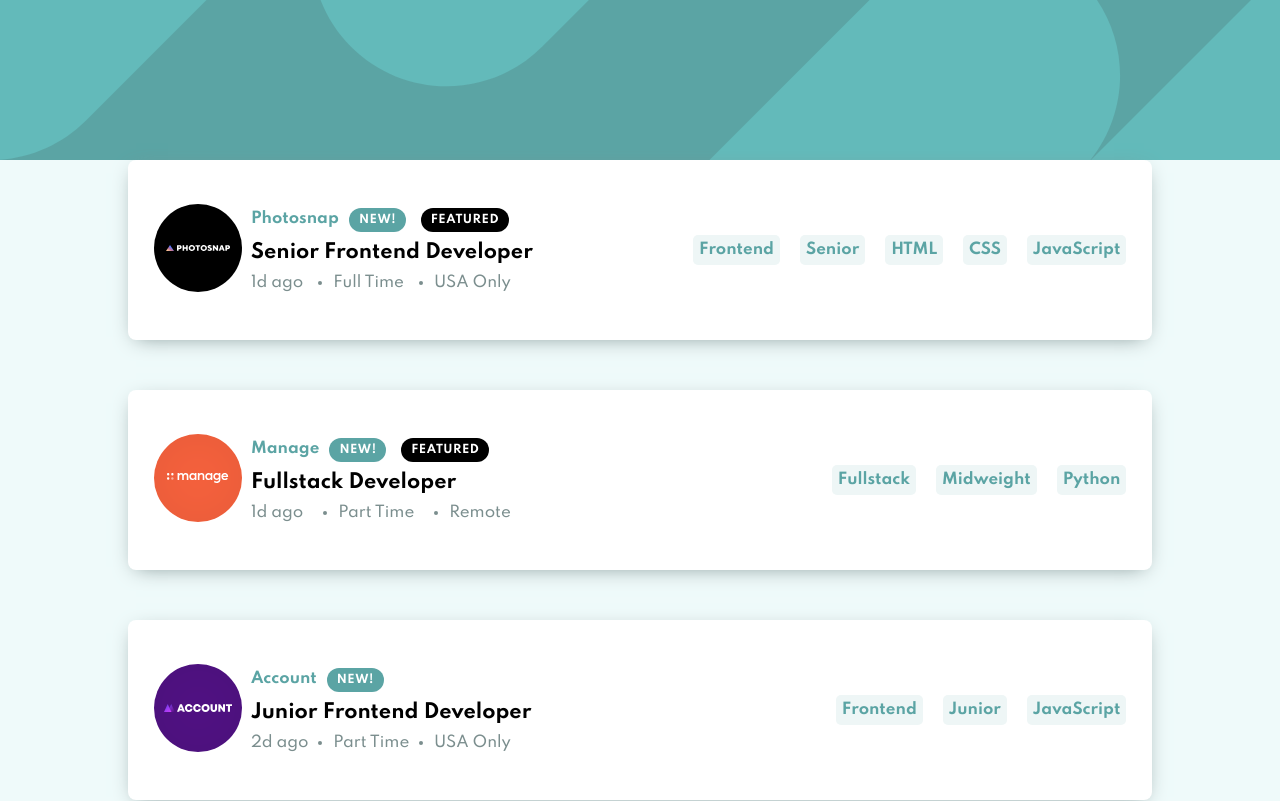
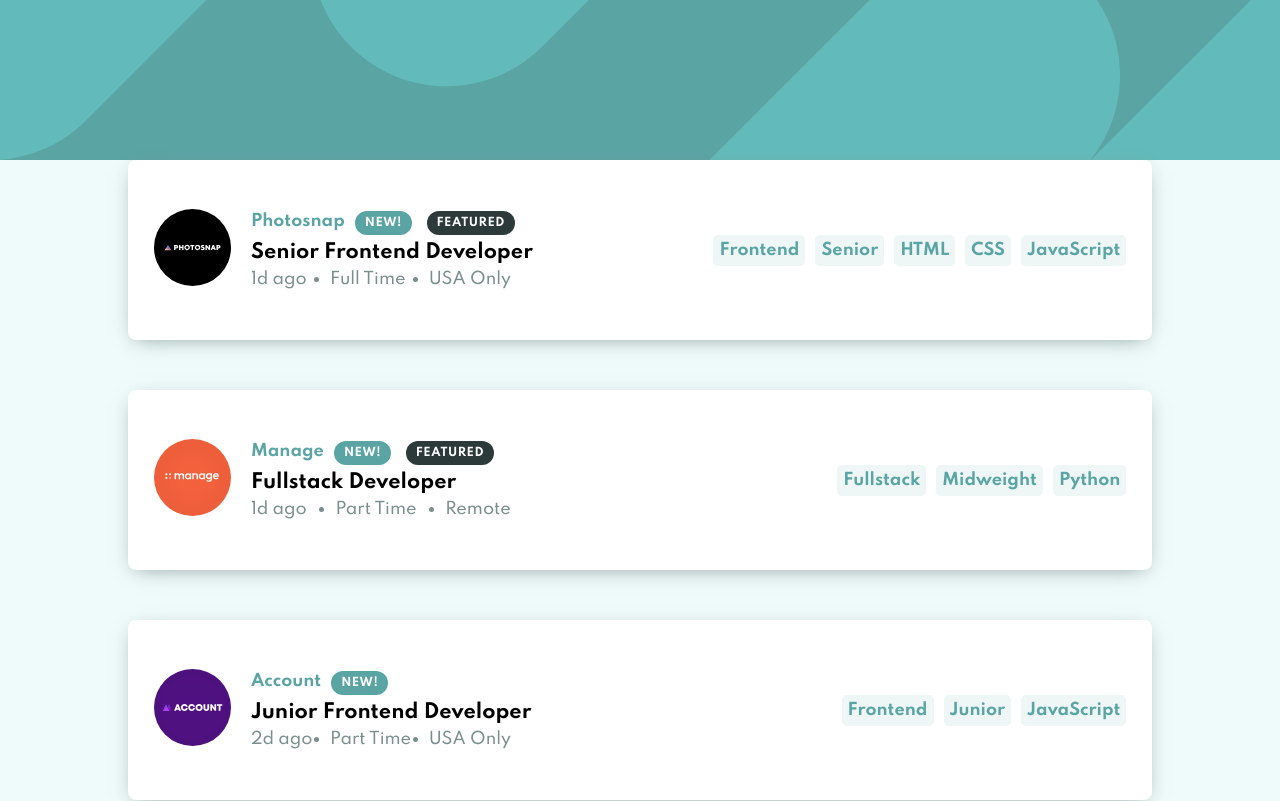
Before and after one commit to wwren/FM_Challenge_JobList, a React (Create React App) app: page / in a window 1280 px wide. Shown: the top 801 px of the page. Built offline with nearby package versions, Linux system fonts and the light colour scheme.

Commit message:
Fixed right panel look on mobile

```diff
--- a/src/assets/css/Job.css
+++ b/src/assets/css/Job.css
@@ -8,6 +8,7 @@
   border-radius: 8px;
   box-shadow: 0px 5px 20px -8px var(--dark-grayish-cyan);
   display: flex;
+  flex-direction: column;
   justify-content: center;
   align-items: center;
 }
@@ -23,10 +24,16 @@
   display: flex;
   flex-direction: row;
   justify-content: space-between;
+  position: relative;
 }
 
 .job__logo {
-  display: none;
+  position: absolute;
+  transform: translateY(-100%);
+}
+
+.job__logo img {
+  width: 80%;
 }
 
 .job__description__firstline {
@@ -52,12 +59,12 @@
 }
 
 .job__description__firstline-tags :nth-child(2) {
-  background-color: black;
+  background-color: var(--very-dark-grayish-cyan);
 }
 
 .job__description__secondline {
   text-decoration: none;
-  font-size: 1.2rem;
+  font-size: 1.02rem;
   color: black;
   font-weight: var(--font-heavy);
 }
@@ -70,6 +77,8 @@
   flex-direction: column;
   flex-basis: 80%;
   justify-content: space-around;
+  height: 80px;
+  padding-bottom: 20px;
 }
 
 .job__description__thirdline ul {
@@ -91,16 +100,24 @@
   display: flex;
   justify-content: space-between;
   align-items: center;
+  flex-wrap: wrap;
+  gap: 10px;
+  padding-top: 20px;
+  border-top: var(--dark-grayish-cyan) 2px solid;
 }
 
-@media screen and (min-width: 414px) {
+@media screen and (min-width: 870px) {
   .job__container {
+    flex-direction: row;
     height: 180px;
+    font-size: 1rem;
   }
 
   .job__logo {
     flex-basis: 20%;
     display: block;
+    position: inherit;
+    transform: none;
   }
 
   .job {
@@ -111,4 +128,18 @@
   .job__left-panel {
     width: 50%;
   }
+
+  .job__description {
+    padding-bottom: 0;
+    height: auto;
+  }
+
+  .job__description__secondline {
+    font-size: 1.2rem;
+  }
+
+  .job__right-panel {
+    padding-top: 0;
+    border-top: none;
+  }
 }
--- a/src/assets/css/Tag.css
+++ b/src/assets/css/Tag.css
@@ -5,5 +5,4 @@
   color: var(--desaturated-dark-cyan);
   font-weight: var(--font-heavy);
   height: fit-content;
-  margin-left: 20px;
 }
```
